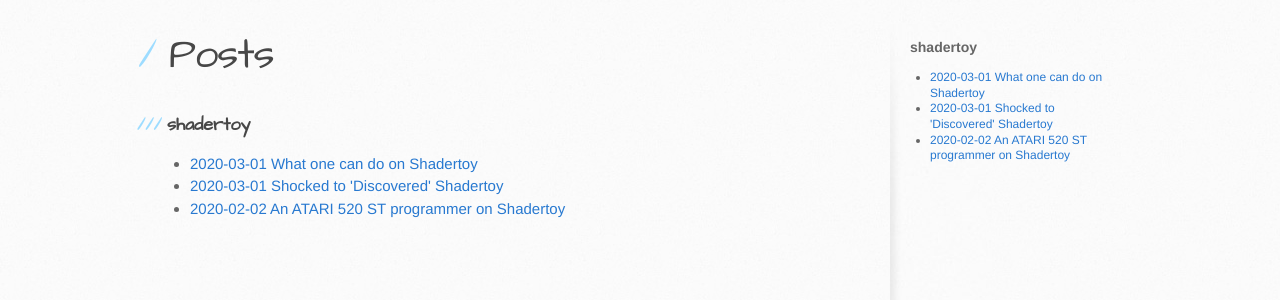
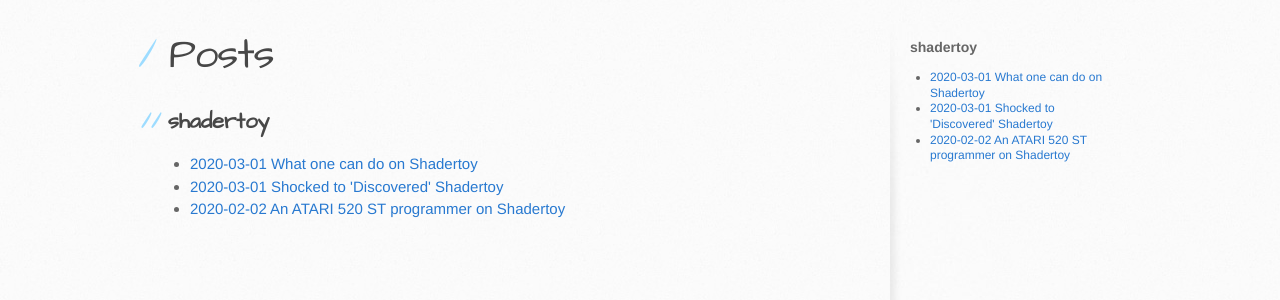
Before and after one commit to pages-themes/architect, a Jekyll site: the page built from index.md, in a window 1280 px wide. Shown: the part 242-542 px from the top of the page. Built offline with Jekyll 4.4.1, drawn with Linux system fonts in a browser that asks for light colours; our own code applies the rules of GitHub Pages for plain Markdown files.

Commit message:
Update index.md

```diff
--- a/index.md
+++ b/index.md
@@ -5,7 +5,7 @@ layout: default
 # Posts
 
 {% for tag in site.tags %}
-  <h3>{{ tag[0] }}</h3>
+  <h2>{{ tag[0] }}</h2>
   <ul>
     {% for post in tag[1] %}
       <li><a href="{{ post.url }}">{{ post.date | date: "%Y-%m-%d" }} {{ post.title }}</a></li>
```
